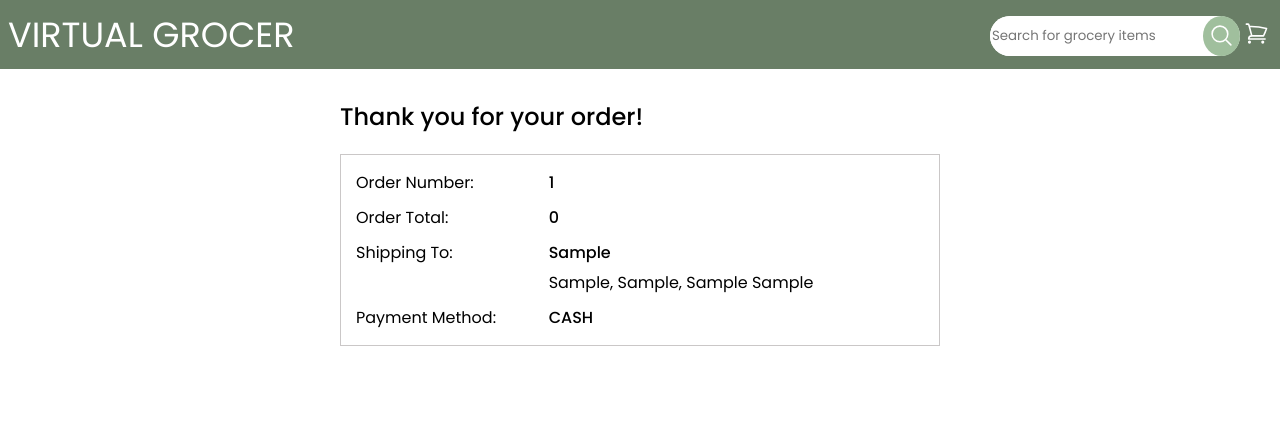
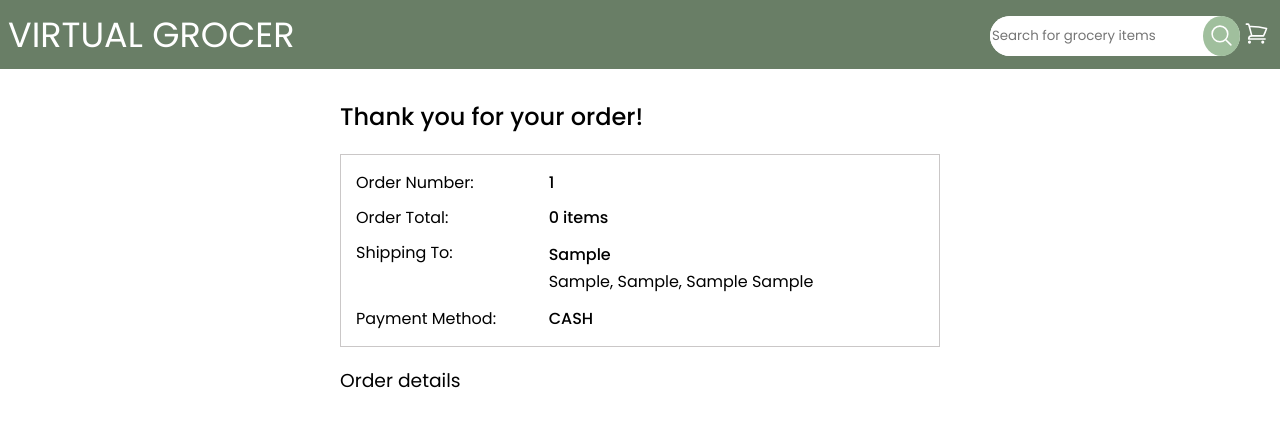
Before and after one commit to lauraguerra1/bondadosa-code-challenge, a React (Create React App) app: page /order/1 in a window 1280 px wide. Both pictures are taken after typing "Sample", "Sample", "Sample", "Sample", "Sample" into the empty fields and a click on the button "PURCHASE ITEMS". Shown: the top 426 px of the page. Built offline with nearby package versions, Linux system fonts and the light colour scheme.

Commit message:
Style order details

```diff
--- a/src/Components/Confirmation/Confirmation.css
+++ b/src/Components/Confirmation/Confirmation.css
@@ -2,24 +2,60 @@
   padding: 10px;
   max-width: 600px;
   margin: 0px auto;
+}
 
-  p {
-    margin: 5px;
-  }
+.confirmation h3 {
+  font-weight: 400;
+}
+
+.title {
+  margin: 5px;
+  font-weight: 500;
+  margin-top: 15px;
 }
 
 .order-details {
   border: 1px solid rgb(202, 199, 199);
   padding: 10px;
-  display: grid;
-  grid-template-columns: repeat(3, minmax(0, 1fr));
+  display: flex;
+  flex-direction: column;
 }
 
 .info {
-  grid-column: span 2 / span 2;
-  font-weight: 500;
+  font-weight: 400;
+  margin: 5px;
+  margin-top: 0px;
 }
 
-.info :nth-child(2) {
+.info p {
   font-weight: 400;
+  margin: 2px 0px;
 }
+
+
+@media screen and (min-width: 600px) {
+  .order-details {
+    display: grid;
+    grid-template-columns: repeat(3, minmax(0, 1fr));
+  }
+
+  .title {
+    margin: 5px;
+    font-weight: 400;
+  }
+
+  .info{
+    grid-column: span 2 / span 2;
+    font-weight: 500;
+    margin: 5px;
+  }
+
+  .info p {
+    font-weight: 500;
+  }
+
+  .info :nth-child(2) {
+    font-weight: 400;
+  }
+
+}
--- a/src/Components/Confirmation/Confirmation.jsx
+++ b/src/Components/Confirmation/Confirmation.jsx
@@ -17,19 +17,24 @@ const Confirmation = () => {
     <div>
       {loading ? <p>loading...</p> : purchasedOrder ?
         <div className='confirmation'>
+          <div>
             <h2 className='semi-bold'>Thank you for your order!</h2>
             <div className='order-details'>
-            <p>Order Number:</p>
+              <p className='title'>Order Number:</p>
               <p className='info'>{purchasedOrder.orderId}</p>
-            <p>Order Total:</p>
-            <p className='info'>{purchasedOrder.total}</p>
-            <p>Shipping To:</p>
+              <p className='title'>Order Total:</p>
+              <p className='info'>{purchasedOrder.total} item{purchasedOrder.total !== 1 ? 's' : ''}</p>
+              <p className='title'>Shipping To:</p>
               <div className='info'>
                 <p className='semi-bold'>{purchasedOrder.name}</p>
                 <p>{purchasedOrder.address}, {purchasedOrder.city}, {purchasedOrder.state} {purchasedOrder.zipCode}</p>
               </div>
-            <p>Payment Method:</p>
+              <p className='title'>Payment Method:</p>
               <p className='info'>{purchasedOrder.payment.toUpperCase()}</p>
+            </div>
+          </div>
+          <div>
+            <h3>Order details</h3>
           </div>
         </div>
         : <p>We couldnt find that order </p>
```
Lines whose indentation alone changed are shown as unchanged.
